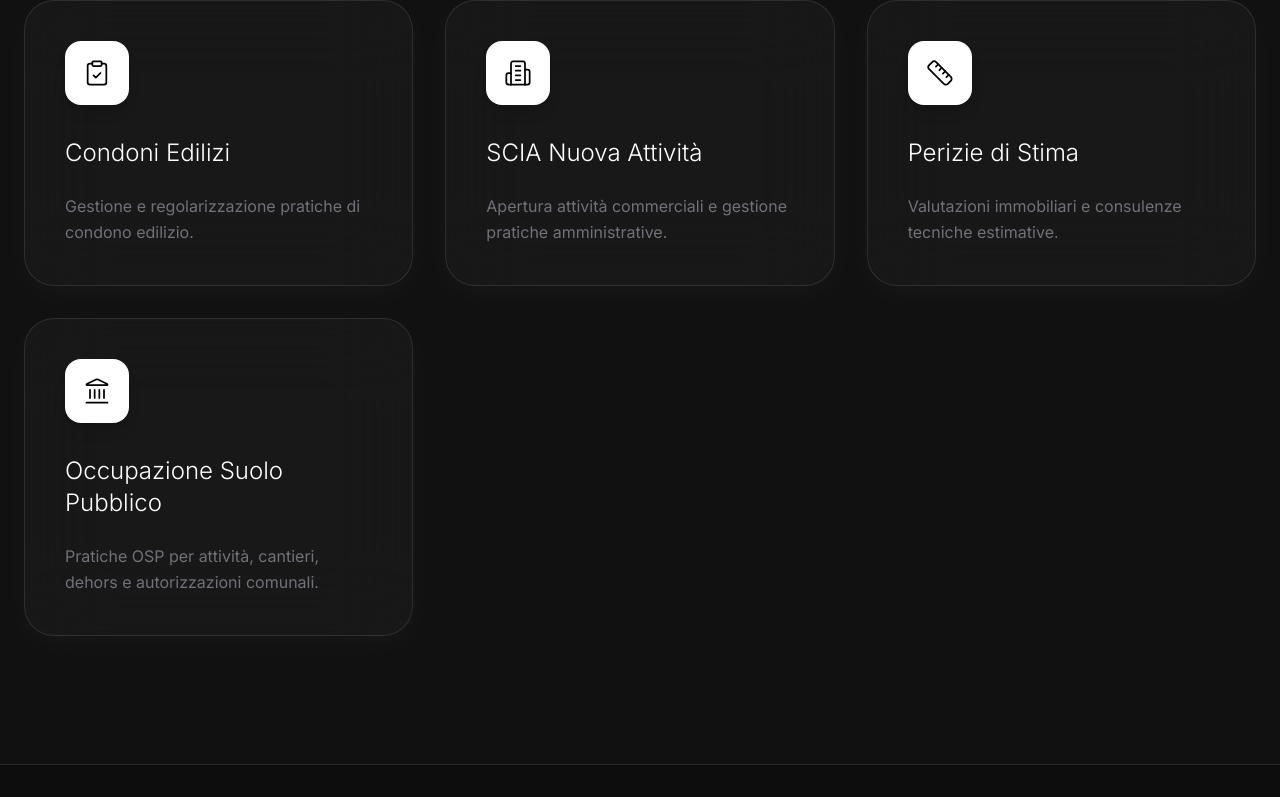
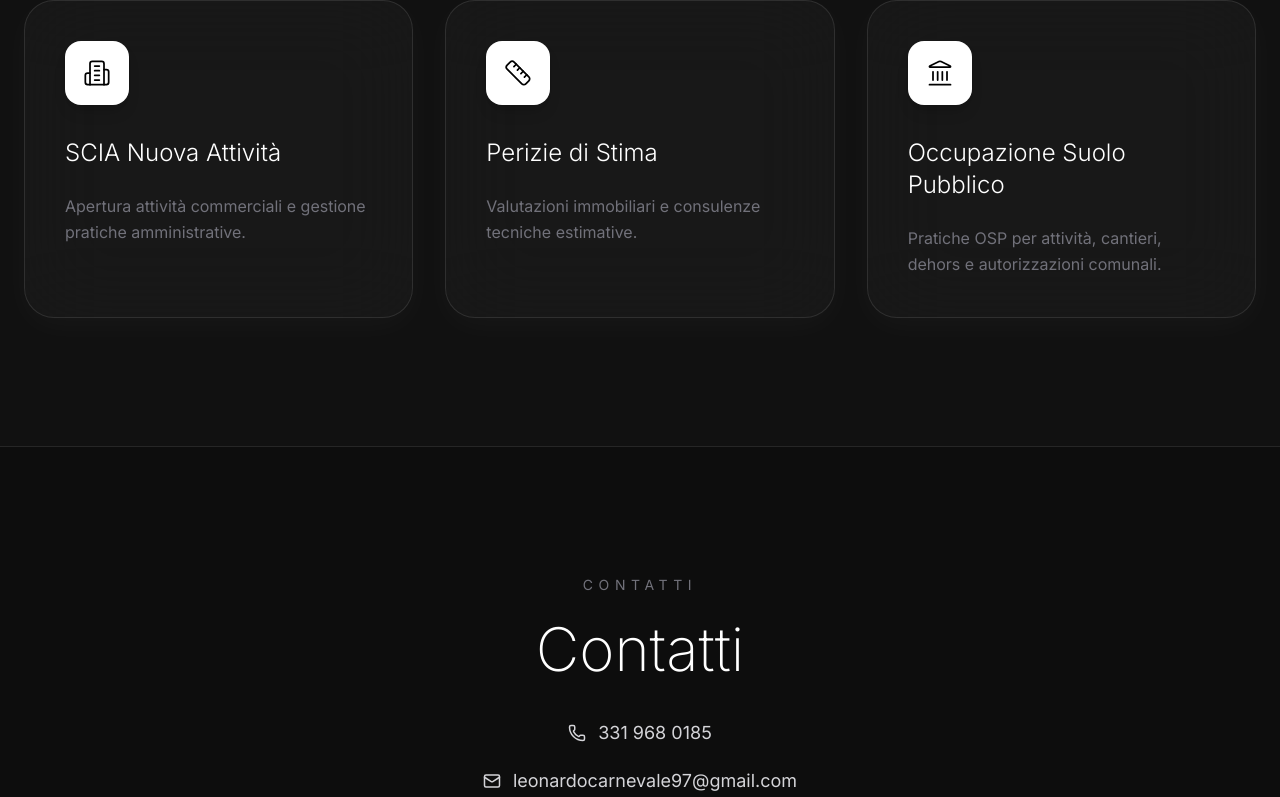
Before and after one commit to GeometraCarnevale/geometracarnevale-v2, a Next.js app: page / in a window 1280 px wide. Shown: the part 1938-2735 px from the top of the page. Built offline with nearby package versions, Linux system fonts and the light colour scheme.

Commit message:
Update page.tsx

```diff
--- a/app/page.tsx
+++ b/app/page.tsx
@@ -33,7 +33,6 @@ const servizi: Servizio[] = [
   Icon: Zap,
   href: "/certificazione-energetica-ape"
 },
-  { title: "Condoni Edilizi", desc: "Gestione e regolarizzazione pratiche di condono edilizio.", Icon: ClipboardCheck },
   { title: "SCIA Nuova Attività", desc: "Apertura attività commerciali e gestione pratiche amministrative.", Icon: Building2 },
   { title: "Perizie di Stima", desc: "Valutazioni immobiliari e consulenze tecniche estimative.", Icon: Ruler },
   { title: "Occupazione Suolo Pubblico", desc: "Pratiche OSP per attività, cantieri, dehors e autorizzazioni comunali.", Icon: Landmark }
```
